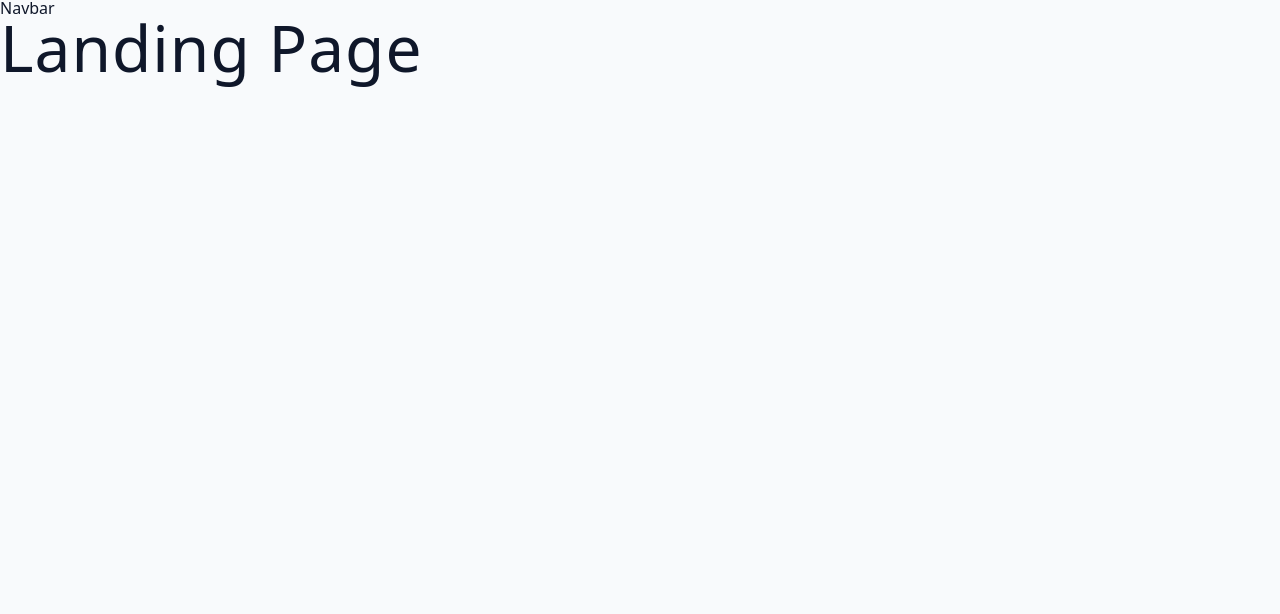
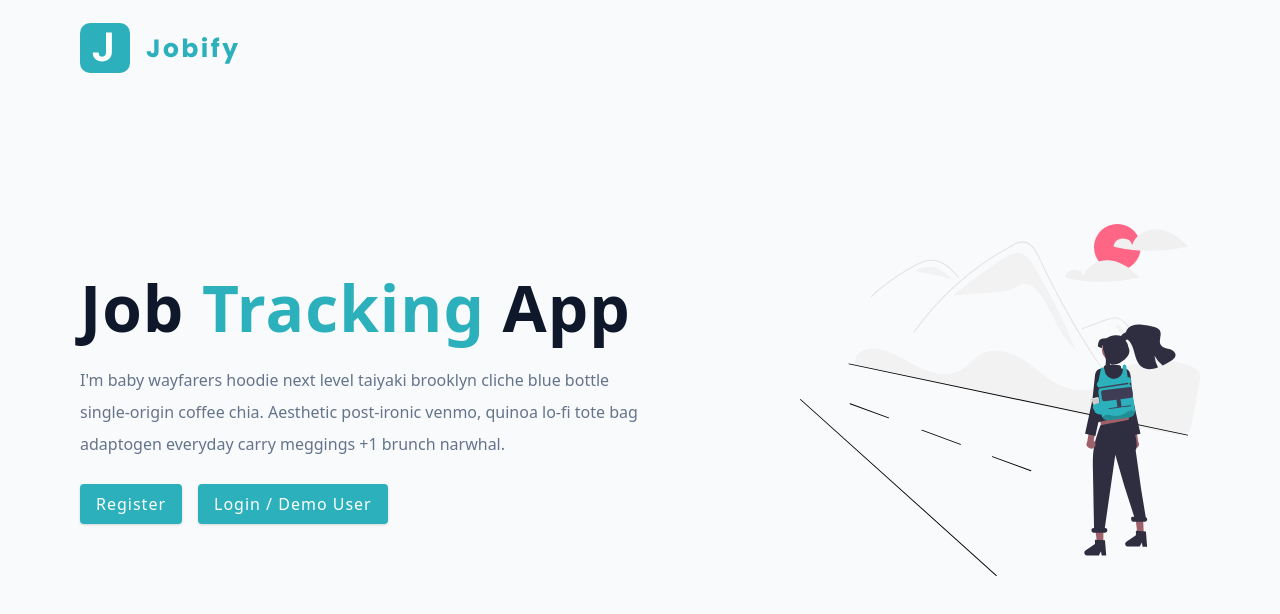
Before and after one commit to Sagnik004/jobify, a React (Vite) app in the folder client/: page / in a window 1280 px wide. Shown: the top 614 px of the page. Built offline with nearby package versions, Linux system fonts and the light colour scheme.

Commit message:
landing page UI complete

```diff
--- a/client/src/assets/wrappers/LandingPage.js
+++ b/client/src/assets/wrappers/LandingPage.js
@@ -47,4 +47,5 @@ const Wrapper = styled.section`
     }
   }
 `;
+
 export default Wrapper;
--- /dev/null
+++ b/client/src/components/Logo.jsx
@@ -0,0 +1,7 @@
+import logo from '../assets/images/logo.svg';
+
+const Logo = () => {
+  return <img src={logo} alt='Jobify logo' className='logo' />;
+};
+
+export default Logo;
--- /dev/null
+++ b/client/src/components/index.js
@@ -0,0 +1 @@
+export { default as Logo } from './Logo';
--- a/client/src/pages/HomeLayout.jsx
+++ b/client/src/pages/HomeLayout.jsx
@@ -2,10 +2,9 @@ import { Outlet } from "react-router-dom";
 
 const HomeLayout = () => {
   return (
-    <div>
-      <nav>Navbar</nav>
+    <>
       <Outlet />
-    </div>
+    </>
   );
 }
 
--- a/client/src/pages/Landing.jsx
+++ b/client/src/pages/Landing.jsx
@@ -1,7 +1,41 @@
+import { Link } from 'react-router-dom';
+
+import Wrapper from '../assets/wrappers/LandingPage';
+import mainImg from '../assets/images/main.svg';
+import { Logo } from '../components';
+
 const Landing = () => {
   return (
-    <h1>Landing Page</h1>
+    <Wrapper>
+      <nav>
+        <Logo />
+      </nav>
+      <div className='container page'>
+        <div className='info'>
+          <h1>
+            Job <span>tracking</span> app
+          </h1>
+          <p>
+            I&apos;m baby wayfarers hoodie next level taiyaki brooklyn cliche
+            blue bottle single-origin coffee chia. Aesthetic post-ironic venmo,
+            quinoa lo-fi tote bag adaptogen everyday carry meggings +1 brunch
+            narwhal.
+          </p>
+          <Link to='/register' className='btn register-link'>
+            Register
+          </Link>
+          <Link to='/login' className='btn'>
+            Login / Demo User
+          </Link>
+        </div>
+        <img
+          src={mainImg}
+          alt='A lady walking through mountain roads and a sun shining in the corner'
+          className='img main-img'
+        />
+      </div>
+    </Wrapper>
   );
-}
+};
 
 export default Landing;
```
